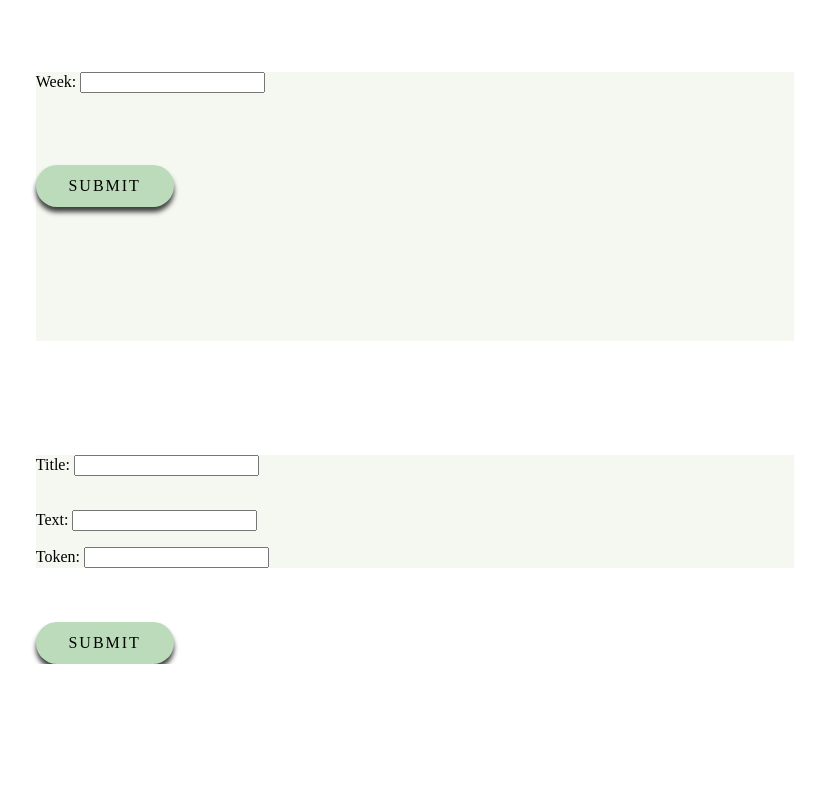
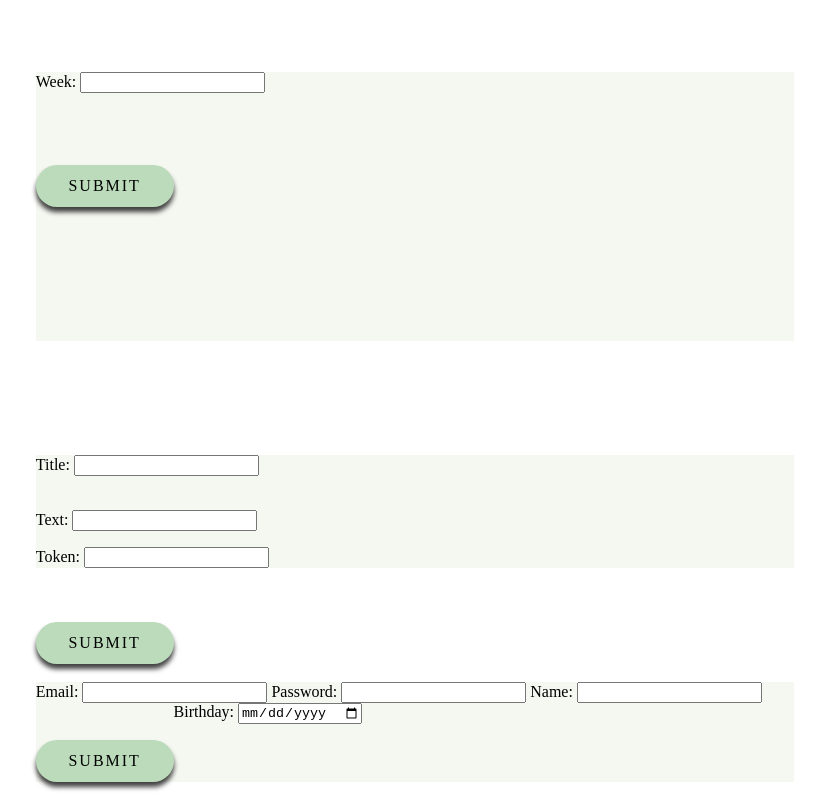
Before and after one commit to ylvali/jsramverk2023edition, an Angular app in the folder frontendBTH/: page /api in a window 1280 px wide. Shown: the part 871-1671 px from the top of the page, without its empty margins (225-1050 px from the left). Before the commit the page ends 1535 px from the top, so only its background shows below. Built offline with nearby package versions, Linux system fonts and the light colour scheme.

Commit message:
API route: login / logged on users

```diff
--- a/frontendBTH/src/app/api-connect/api-connect.component.html
+++ b/frontendBTH/src/app/api-connect/api-connect.component.html
@@ -48,6 +48,21 @@
     </div>
 </div>
 
+
+<div class="theForm">
+    <div id="inputBoxes">
+        Email: <input #box5 type="text" class='input'>
+
+        Password: <input #box6 type="text" class='input'>
+
+        Name: <input #box7 type="text" class='input'>
+
+        Birthday: <input #box8 type="date" class='input'>
+
+        <div (click)="route6(box5.value, box6.value, box7.value, box8.value)" class="submitBtn"> Submit </div>
+    </div>
+</div>
+
         <!-- <div (click)="theForm(box1.value, box2.value, box3.value)" class="submitBtn"> Submit </div> -->
 
     <!-- <div (click)="theForm(box1.value, box2.value, box3.value)" class="submitBtn"> Submit </div> -->
--- a/frontendBTH/src/app/api-connect/api-connect.component.ts
+++ b/frontendBTH/src/app/api-connect/api-connect.component.ts
@@ -80,14 +80,16 @@ export class ApiConnectComponent {
     }
 
 
+    // FORM REQUESTS WITH CONTROL
+    // These form request use control
     theForm1(weekNr) {
       this.route4(weekNr);
       this.value1_feedback = 'Data request';
     }
 
     theForm2(title, text, token) {
-      var header = {};
-      header = {'Content-Type':':application/x-www-form-urlencoded', 'x-access-token':token}
+      // var header = {};
+      // header = {'Content-Type':':application/x-www-form-urlencoded', 'x-access-token':token}
       console.log('header: '+token);
 
       this.route5(title, text, token);
@@ -157,7 +159,17 @@ export class ApiConnectComponent {
       console.log(result);
 
       // console.log(jsonObj.data)
-      // thisObj.response = 'Success';
+      thisObj.response = 'Success';
+
+      // thisObj.value1_feedback = jsonObj.data[0].data;
+    }
+
+    callback6(thisObj, res, result) {
+      // var jsonObj = JSON.parse(res);
+      console.log(result);
+
+      // console.log(jsonObj.data)
+      thisObj.response = 'Success';
 
       // thisObj.value1_feedback = jsonObj.data[0].data;
     }
@@ -203,4 +215,12 @@ export class ApiConnectComponent {
       this.callAPi2('POST', url, this.callback5, params, token);
     }
 
+    route6(email, password, name=null, birthday=null) {
+      var url = 'https://me-api.ysojs.se/users/register';
+      var params;
+      params = {"email":email, "password":password, "name":name, "birthday":birthday};
+      // params = '"title='+title+'&data1='+text+'"'; // string for params
+      this.callAPi2('POST', url, this.callback6, params);
+    }
+
 }
--- a/frontendBTH/src/app/form/form.component.html
+++ b/frontendBTH/src/app/form/form.component.html
@@ -5,6 +5,8 @@
 <div id="theForm">
 
     <div id="textLayer">
+
+      <h2> Register a new user </h2>
 
       <div id="inputBoxes">
           Name: <input #box1 (blur) = "checkValueString(box1.value)" type="text" class='input'>
```
Also changed, not shown: frontendBTH/src/app/form/form.component.ts (line endings or trailing spaces).
